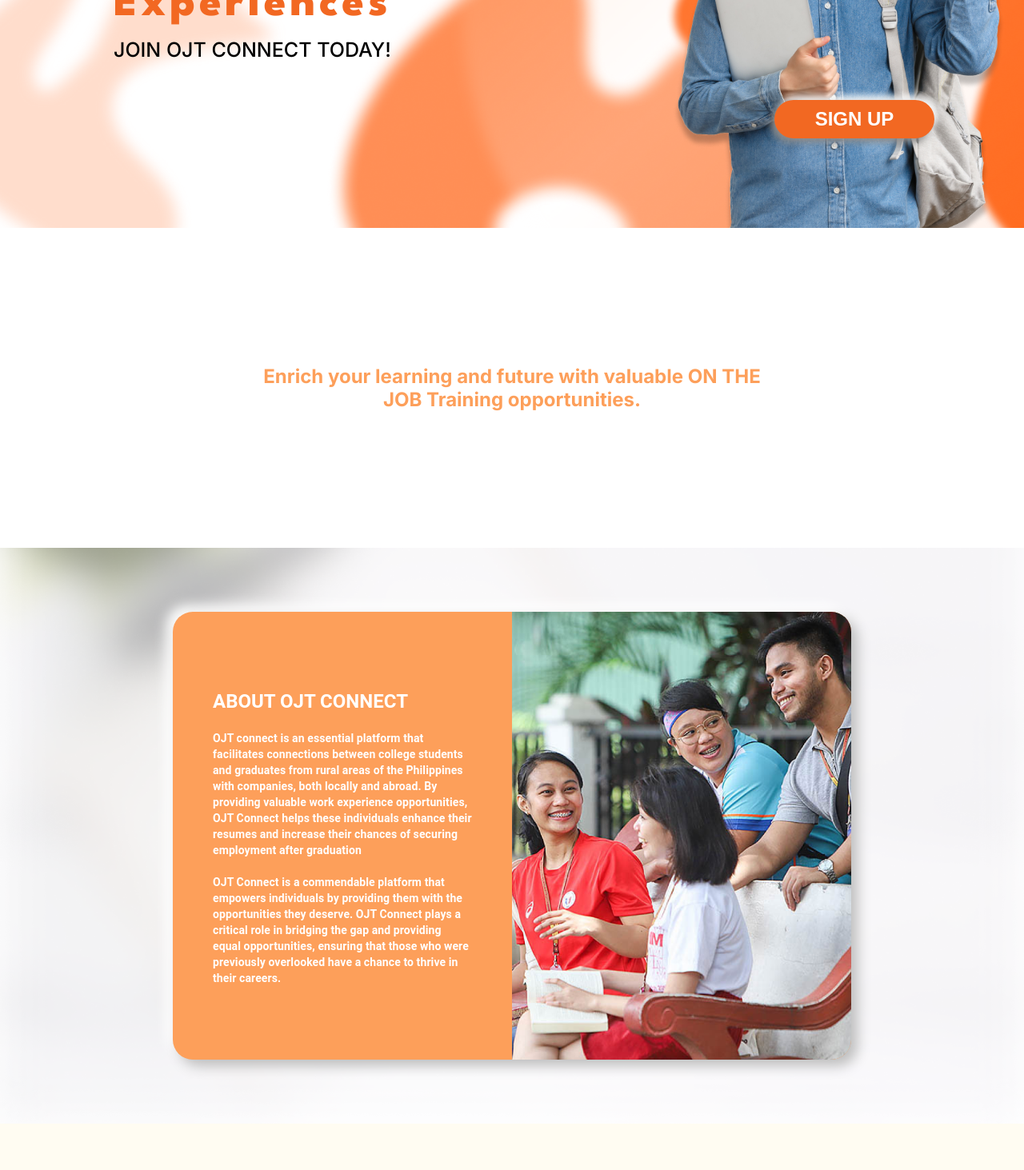
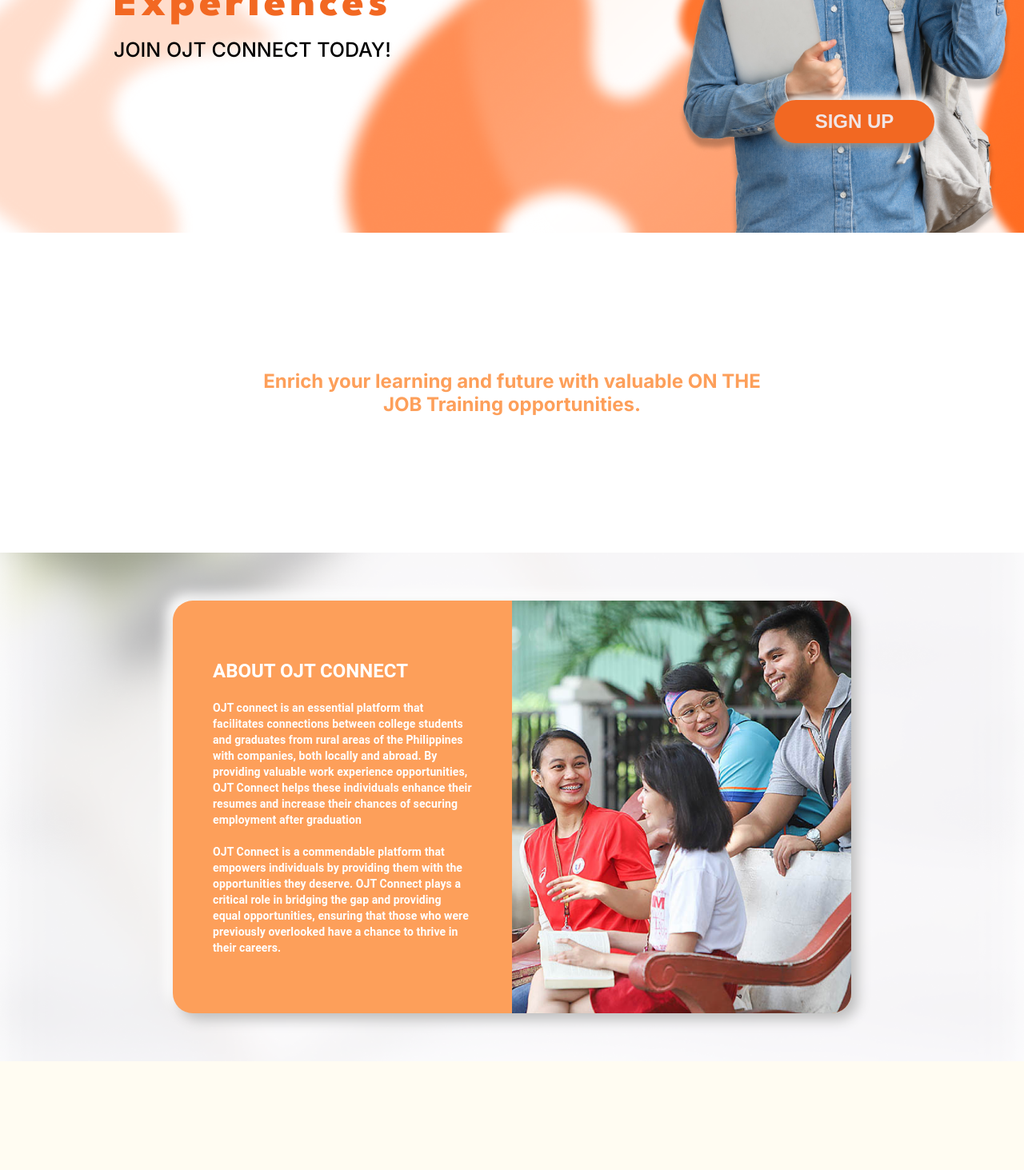
Before and after one commit to jhunel18/ojtconnect-com, a React (Vite) app: page / in a window 1280 px wide. Shown: the part 500-1963 px from the top of the page at 80% size. Built offline with nearby package versions, Linux system fonts and the light colour scheme.

Commit message:
update landing page

```diff
--- a/src/pages/LandingPage.css
+++ b/src/pages/LandingPage.css
@@ -33,6 +33,10 @@ li {
 .nav-link {
     text-decoration: none;
     color: #000;
+}
+
+.nav-link:hover {
+    color: #FD9F5A;
 }
 
 .tagline {
--- a/src/pages/LandingPage.jsx
+++ b/src/pages/LandingPage.jsx
@@ -1,39 +1,64 @@
-import React, { useState } from 'react'
-import { Box, Typography, Button, Grid, Hidden } from '@mui/material'
+import React, { useState } from 'react';
+import { Link } from 'react-router-dom';
+import { Box, Typography, Button, Grid, Hidden } from '@mui/material';
 import IconButton from '@mui/material/IconButton';
 import MenuIcon from '@mui/icons-material/Menu';
 import { Menu, MenuItem } from '@mui/material';
 
 
 // Images
-import bg from '../assets/landingBackground1.png'
-import logo from '../assets/Logo.png'
-import title from '../assets/title.png'
-import thirdbg from '../assets/sec3Background.png'
-import thirdperson from '../assets/sec3Person.png'
-import building from '../assets/building.png'
-import facebook from '../assets/icons/facebook.png'
-import google from '../assets/icons/googleplus.png'
-import instagram from '../assets/icons/instagram.png'
-import pinterest from '../assets/icons/pinterest.png'
-import twitter from '../assets/icons/twitter.png'
-import verified_icon from '../assets/icons/verified_icon.png'
-import laptoplist_icon from '../assets/icons/laptoplist_icon.png'
-import messaging_icon from '../assets/icons/messaging_icon.png'
+import bg from '../assets/landingBackground1.png';
+import logo from '../assets/Logo.png';
+import title from '../assets/title.png';
+import thirdbg from '../assets/sec3Background.png';
+import thirdperson from '../assets/sec3Person.png';
+import building from '../assets/building.png';
+import facebook from '../assets/icons/facebook.png';
+import google from '../assets/icons/googleplus.png';
+import instagram from '../assets/icons/instagram.png';
+import pinterest from '../assets/icons/pinterest.png';
+import twitter from '../assets/icons/twitter.png';
+import verified_icon from '../assets/icons/verified_icon.png';
+import laptoplist_icon from '../assets/icons/laptoplist_icon.png';
+import messaging_icon from '../assets/icons/messaging_icon.png';
 
 // CSS
-import './LandingPage.css'
+import './LandingPage.css';
 
 const LandingPage = () => {
 
-    const [anchorEl, setAnchorEl] = useState(null)
+    const [anchorEl, setAnchorEl] = useState(null);
+    const [isHovered, setIsHovered] = useState(false);
+
+    const handleMouseEnter = () => {
+        setIsHovered(true);
+    };
+
+    const handleMouseLeave = () => {
+        setIsHovered(false);
+    };
+
+    const buttonStyle = {
+        cursor: 'pointer',
+        backgroundColor: isHovered ? '#F1E5E5' : '#F26822',
+        color: isHovered ? '#F26822' : '#F1E5E5',
+        borderRadius: '30px',
+        border: '3px solid #F26822',
+        padding: '10px 30px',
+        fontSize: '1.5rem',
+        fontWeight: '600',
+        width: '200px',
+        boxShadow: '-5px 5px 10px #8b8b8b, 5px -5px 10px #ffffff',
+        marginLeft: 'auto',
+        transition: '0.2s ease'
+    }
 
     const handleMenuClick = (event) => {
-        setAnchorEl(event.currentTarget)
+        setAnchorEl(event.currentTarget);
     }
 
     const handleMenuClose = (event) => {
-        setAnchorEl(null)
+        setAnchorEl(null);
     }
 
     return (<>
@@ -105,9 +130,9 @@ const LandingPage = () => {
 
             <Grid container spacing={2} sx={{ alignItems: 'center' }}>
                 <Grid className='section-sign-up' item lg={12} md={12} sm={12} xs={12} sx={{ marginTop: '3em', textAlign: 'right' }}>
-                    <button className='sign-up-btn' style={{ backgroundColor: '#F26822', color: '#fff', borderRadius: '30px', border: '0', padding: '10px 30px', fontSize: '1.5rem', fontWeight: '600', width: '200px', boxShadow: '-5px 5px 10px #8b8b8b, 5px -5px 10px #ffffff', marginLeft: 'auto' }}>
+                    <Link to="/login"><button className='sign-up-btn' style={buttonStyle} onMouseEnter={handleMouseEnter} onMouseLeave={handleMouseLeave}>
                         SIGN UP
-                    </button>
+                    </button></Link>
                 </Grid>
             </Grid>
         </Box>
@@ -122,19 +147,20 @@ const LandingPage = () => {
 
         <Box
             sx={{
-                height: '90vh',
+                height: '100%',
                 background: `url(${thirdbg})`,
                 backgroundRepeat: 'no-repeat',
                 backgroundSize: 'cover',
                 display: 'flex',
-                alignItems: 'center'
+                alignItems: 'center',
+                padding: '60px 0'
             }}>
 
             <Grid container spacing={2}>
-                <Grid item lg={8} md={10} sx={{ margin: 'auto' }}>
-                    <div style={{ width: '100%', height: '70vh', background: '#FD9F5A', borderRadius: '25px', boxShadow: '8px 8px 16px #bebebe, -8px -8px 16px #ffffff' }}>
+                <Grid item lg={8} md={10} sm={10} xs={10} sx={{ margin: 'auto' }}>
+                    <div style={{ width: '100%', height: 'auto', background: '#FD9F5A', borderRadius: '25px', boxShadow: '8px 8px 16px #bebebe, -8px -8px 16px #ffffff' }}>
                         <Grid className='' container>
-                            <Grid item lg={6} md={6} sm={12} style={{ display: 'flex', alignItems: 'center', justifyContent: 'center', color: '#fff' }}>
+                            <Grid item lg={6} md={6} sm={12} xs={12} style={{ display: 'flex', alignItems: 'center', justifyContent: 'center', color: '#fff' }}>
                                 <div style={{ padding: '30px' }}>
                                     <Typography variant='h5' sx={{ fontWeight: '700', margin: '20px' }}>ABOUT OJT CONNECT</Typography>
                                     <Typography variant='subtitle2' sx={{ margin: '20px', lineHeight: '20px', fontWeight: '600' }}>OJT connect is an essential platform that facilitates connections between college students and graduates from rural areas of the Philippines with companies, both locally and abroad. By providing valuable work experience opportunities, OJT Connect helps these individuals enhance their resumes and increase their chances of securing employment after graduation</Typography>
@@ -146,8 +172,7 @@ const LandingPage = () => {
                                     <img
                                         style={{
                                             width: '100%',
-                                            height: '70vh',
-                                            objectFit: 'cover',
+                                            height: '100%',
                                             borderRadius: '0 25px 25px 0',
                                         }}
                                         src={thirdperson}
@@ -209,10 +234,11 @@ const LandingPage = () => {
 
         <Box sx={{ height: '30vh', backgroundColor: '#FFFCF2', padding: '40px' }}>
             <Grid container>
-                <Grid item lg={10} md={10} sx={{ margin: 'auto', textAlign: 'center' }}>
+                <Grid item lg={10} md={10} sm={10} sx={{ margin: 'auto', textAlign: 'center' }}>
                     <img src={logo} alt="logo" style={{ width: '100px', height: '100px' }} />
                     <Typography variant='subtitle2' sx={{ color: '#1E1E1E', padding: '10px' }}>OJT Connect</Typography>
                 </Grid>
+                <Hidden mdDown>
                     <Grid item lg={10} md={10} sx={{ margin: "auto", textAlign: 'center' }}>
                         <ul className='inter-font footer'>
                             <li className='footer-link'>Home</li>
@@ -221,7 +247,8 @@ const LandingPage = () => {
                             <li className='footer-link'>Contact Us</li>
                         </ul>
                     </Grid>
-                <Grid item lg={10} md={10} sx={{ margin: "auto", textAlign: 'center' }}>
+                </Hidden>
+                <Grid item lg={10} md={10} sm={12} xs={12} sx={{ margin: "auto", textAlign: 'center' }}>
                     <img className='icon' src={facebook} alt="facebook" />
                     <img className='icon' src={google} alt="google" />
                     <img className='icon' src={instagram} alt="instagram" />
```
Lines whose indentation alone changed are shown as unchanged.
